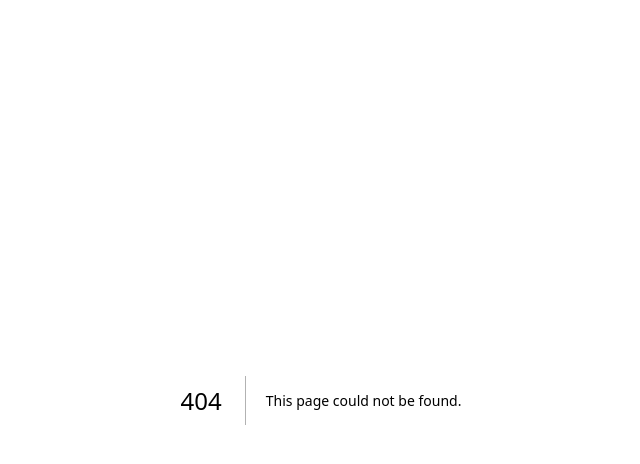
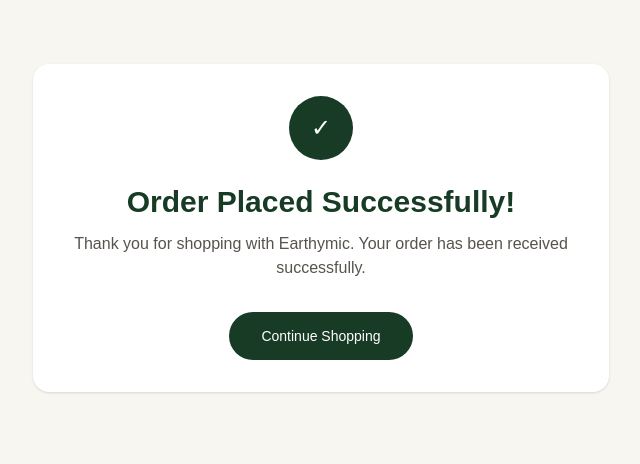
Before and after one commit to seema-pr/Earthymic, a Next.js app: page /order-success in a window 1280 px wide. Before the commit this address had no page. Shown: the top 464 px of the page, without its empty margins (319-959 px from the left). Built offline with nearby package versions, Linux system fonts and the light colour scheme.

Commit message:
initial order placed

```diff
--- a/app/checkout/page.tsx
+++ b/app/checkout/page.tsx
@@ -150,10 +150,13 @@
 
               <button
                 type="button"
+                onClick={() => {
+                window.location.href = '/order-success'
+                }}
                 className="mt-4 w-full rounded-full bg-[#173b25] py-3.5 text-sm font-medium text-white transition hover:bg-[#245534]"
-              >
+                >
                 Place Order
-              </button>
+                </button>
 
             </div>
           </section>
--- /dev/null
+++ b/app/order-success/page.tsx
@@ -0,0 +1,34 @@
+'use client'
+
+export default function OrderSuccessPage() {
+  return (
+    <main className="min-h-screen bg-[#f8f6f0] px-5 py-16">
+      <div className="mx-auto max-w-xl rounded-2xl bg-white p-8 text-center shadow-sm">
+
+        <div className="mx-auto flex h-16 w-16 items-center justify-center rounded-full bg-[#173b25] text-2xl text-white">
+          ✓
+        </div>
+
+        <h1 className="mt-6 text-3xl font-semibold text-[#173b25]">
+          Order Placed Successfully!
+        </h1>
+
+        <p className="mt-3 text-stone-600">
+          Thank you for shopping with Earthymic.
+          Your order has been received successfully.
+        </p>
+
+        <button
+          type="button"
+          onClick={() => {
+            window.location.href = '/'
+          }}
+          className="mt-8 rounded-full bg-[#173b25] px-8 py-3.5 text-sm font-medium text-white transition hover:bg-[#245534]"
+        >
+          Continue Shopping
+        </button>
+
+      </div>
+    </main>
+  )
+}
--- a/components/CartDrawer.tsx
+++ b/components/CartDrawer.tsx
@@ -5,6 +5,7 @@
 import { useEffect, useState } from 'react'
 import { Minus, Plus, ShoppingBag, Trash2, X } from 'lucide-react'
 import { useCart } from '@/components/CartProvider'
+import { useRouter } from 'next/navigation'
 
 type CartDrawerProps = {
   open: boolean
@@ -15,6 +16,7 @@
   open,
   onClose,
 }: CartDrawerProps) {
+  const router = useRouter()
   const {
     cartItems,
     removeFromCart,
@@ -427,40 +429,14 @@
                   ₹{cartTotal.toFixed(2)}
                 </span>
               </div>
-
-              <div className="flex items-center justify-between">
-                <span className="text-sm text-stone-500">
-                  GST (18%)
-                </span>
-                <span className="text-sm font-medium text-stone-900">
-                  ₹{gst.toFixed(2)}
-                </span>
-              </div>
-
-              <div className="flex items-center justify-between">
-                <span className="text-sm text-stone-500">
-                  Shipping
-                </span>
-                <span className="text-sm font-medium text-stone-900">
-                  {shipping === 0 ? 'FREE' : `₹${shipping.toFixed(2)}`}
-                </span>
-              </div>
-
-              <div className="border-t border-stone-200 pt-3">
-                <div className="flex items-center justify-between">
-                  <span className="text-base font-medium text-stone-900">
-                    Grand Total
-                  </span>
-                  <span className="text-xl font-semibold text-[#173b25]">
-                    ₹{grandTotal.toFixed(2)}
-                  </span>
-                </div>
-              </div>
-
             </div>
 
             <button
             type="button"
+            onClick={() => {
+              onClose()
+              router.push('/checkout')
+            }}
             className="
               mt-4
               w-full
@@ -473,9 +449,6 @@
               transition
               hover:bg-[#245534]
             "
-              onClick={() => {
-                window.location.href = '/checkout'
-              }}
           >
             Proceed to Checkout
           </button>
```
Lines whose indentation alone changed are shown as unchanged.
